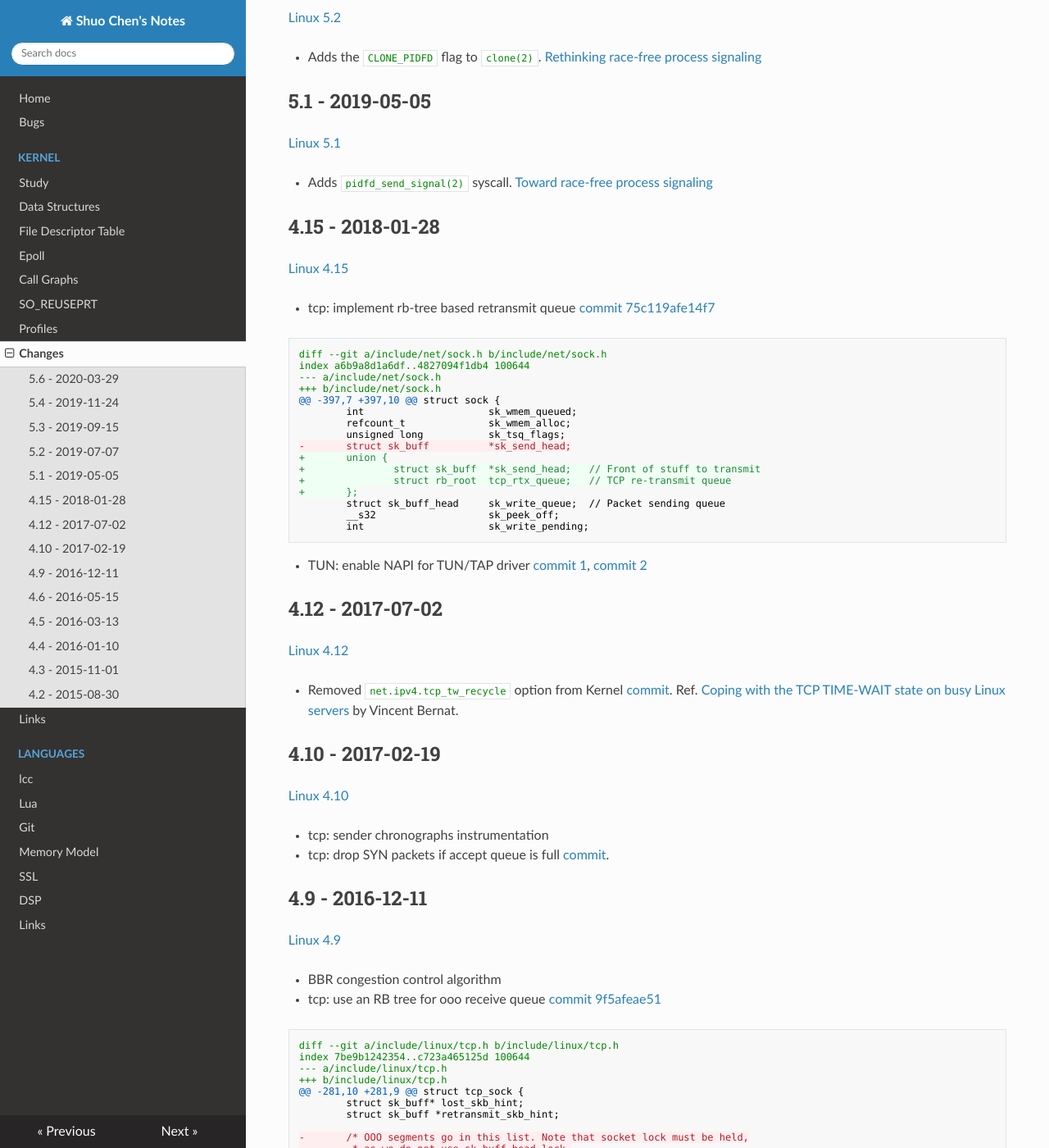
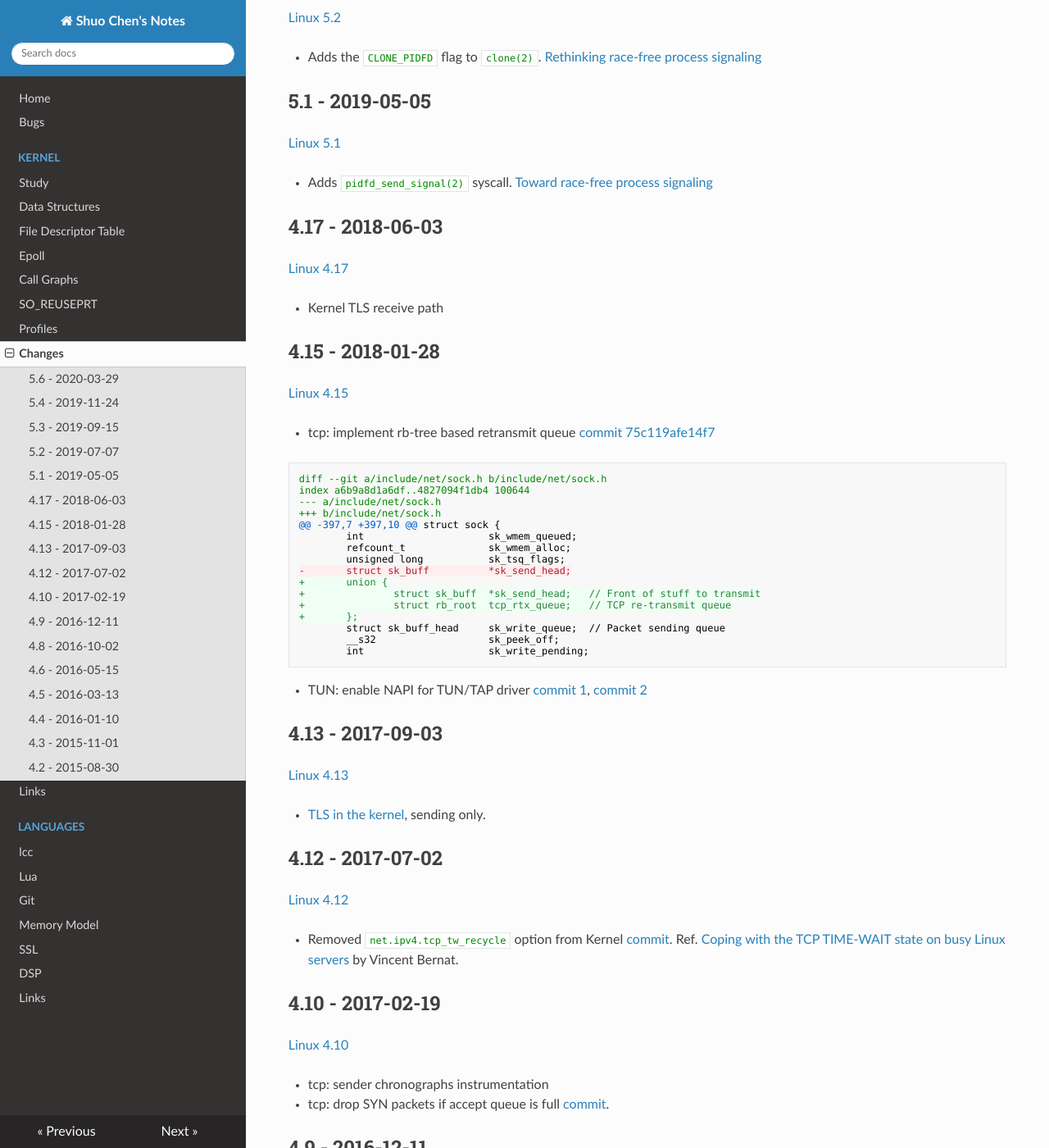
Before and after one commit to chenshuo/notes, an MkDocs documentation site: the page built from docs/kernel/changes.md, in a window 1280 px wide and 1400 px high, scrolled down 715 px. Shown: the whole window at 82% size. Built offline with MkDocs 1.6.1, drawn with Linux system fonts in a browser that asks for light colours; nearby versions of some CDN libraries; some of the changed text lies outside the part shown.

Commit message:
update kernel/changes.md

````diff
--- a/docs/kernel/changes.md
+++ b/docs/kernel/changes.md
@@ -32,6 +32,12 @@
 
 * Adds `pidfd_send_signal(2)` syscall.  [Toward race-free process signaling](https://lwn.net/Articles/773459/)
 
+## 4.17 - 2018-06-03
+
+[Linux 4.17](https://kernelnewbies.org/Linux_4.17#Kernel_TLS_receive_path)
+
+* Kernel TLS receive path
+
 ## 4.15 - 2018-01-28
 
 [Linux 4.15](https://kernelnewbies.org/Linux_4.15)
@@ -59,6 +65,12 @@ index a6b9a8d1a6df..4827094f1db4 100644
 
 * TUN: enable NAPI for TUN/TAP driver [commit 1](http://git.kernel.org/linus/943170998b200190f99d3fe7e771437e2c51f319),
     [commit 2](http://git.kernel.org/linus/90e33d45940793def6f773b2d528e9f3c84ffdc7)
+
+## 4.13 - 2017-09-03
+
+[Linux 4.13](https://kernelnewbies.org/Linux_4.13#Kernel_TLS_acceleration)
+
+* [TLS in the kernel](https://lwn.net/Articles/666509/), sending only.
 
 ## 4.12 - 2017-07-02
 
@@ -98,6 +110,12 @@ index 7be9b1242354..c723a465125d 100644
 +       struct rb_root  out_of_order_queue;
 +       struct sk_buff  *ooo_last_skb; /* cache rb_last(out_of_order_queue) */
 ```
+
+## 4.8 - 2016-10-02
+
+[Linux 4.8](https://kernelnewbies.org/Linux_4.8)
+
+* [Reinventing the timer wheel](https://lwn.net/Articles/646950/) [merge](https://git.kernel.org/torvalds/c/55392c4c06204c8149dc333309cf474691f1cc3c)
 
 ## 4.6 - 2016-05-15
 
````
